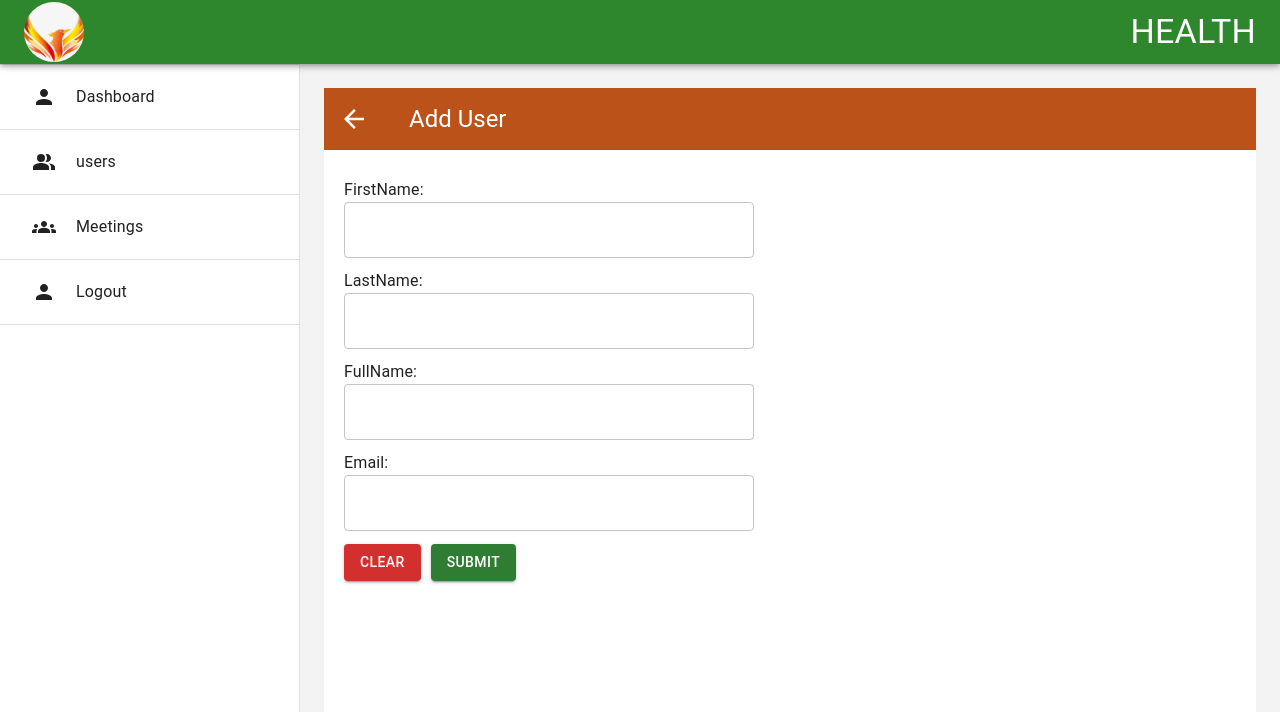
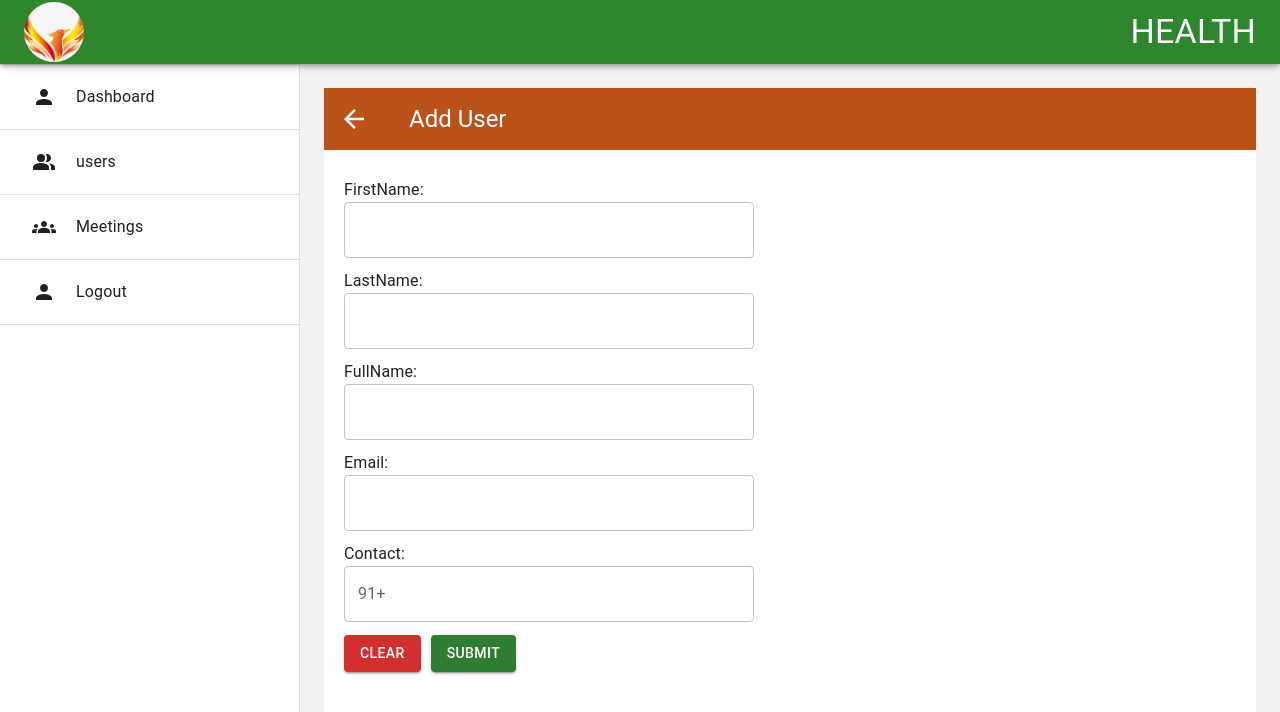
Before and after one commit to preeti9667/frontend, a Next.js app: page /admin/users/add in a window 1280 px wide. Shown: the top 712 px of the page. Built offline with nearby package versions, Linux system fonts and the light colour scheme.

Commit message:
add contact input

```diff
--- a/src/app/admin/users/add/page.tsx
+++ b/src/app/admin/users/add/page.tsx
@@ -4,6 +4,7 @@ import {
   Box,
   Button,
   CircularProgress,
+  InputAdornment,
   TextField,
   Typography,
 } from "@mui/material";
@@ -20,12 +21,16 @@ interface FormValue {
   lastName: string;
   fullName: string;
   email: string;
+  contact: string;
 }
 const validationSchema = Yup.object({
   firstName: Yup.string().required("First-Name is required"),
   lastName: Yup.string().required("Last-Name is required"),
   fullName: Yup.string().required("Full-Name is required"),
   email: Yup.string().required("Email is required"),
+  contact: Yup.string()
+    .matches(/^[6-9]\d{9}$/, "Enter valid 10-digit Indian mobile number")
+    .required("Mobile number is required"),
 });
 
 const MeetingForm = () => {
@@ -37,6 +42,7 @@ const MeetingForm = () => {
     lastName: "",
     fullName: "",
     email: "",
+    contact: "",
   };
 
   const handleSubmit = async (values: FormValue) => {
@@ -176,6 +182,26 @@ const MeetingForm = () => {
                   />
                 </Box>
 
+                <Box mt={1}>
+                  <label htmlFor="contact">Contact:</label>
+                  <Field
+                    as={TextField}
+                    name="contact"
+                    value={values.contact}
+                    type="tel"
+                    fullWidth
+                    onBlur={handleBlur}
+                    onChange={handleChange}
+                    error={touched.contact && Boolean(errors.contact)}
+                    helperText={<ErrorMessage name="contact" />}
+                    margin="auto"
+                      InputProps={{
+          startAdornment: <InputAdornment position="start">91+</InputAdornment>,
+          inputProps: { maxLength: 10 },
+        }}
+                  />
+                </Box>
+
                 <Box sx={{ display: "flex", margin: "10px 0", gap: "10px" }}>
                   <Button
                     onClick={handleReset}
--- a/src/app/admin/users/components/ResponsiveUsers.tsx
+++ b/src/app/admin/users/components/ResponsiveUsers.tsx
@@ -116,6 +116,8 @@ const ResponsiveUsers: React.FC<Props> = ({
                     <Moment item={String(user.createdAt)} type="lll" />
                   </Box>
                   <Typography variant="h6">Email: {user.email}</Typography>
+                  <Typography variant="h6">Contact: {user.contact}</Typography>
+
                 </CardContent>
                 <FormControlLabel
                   sx={{ padding: "0px 20px" }}
--- a/src/app/admin/users/page.tsx
+++ b/src/app/admin/users/page.tsx
@@ -38,6 +38,7 @@ interface DataItem {
   userId: string;
   fullName: string;
   email: string;
+  contact: string;
   isActive: boolean;
 }
 
@@ -160,6 +161,7 @@ export default function Users() {
                   </TableSortLabel>
                 </TableCell>
                 <TableCell sx={{ fontSize: "18px" }}>Email</TableCell>
+                <TableCell sx={{ fontSize: "18px" }}>Contact</TableCell>
                 <TableCell sx={{ fontSize: "18px" }}>Status</TableCell>
               </TableRow>
             </TableHead>
@@ -199,6 +201,7 @@ export default function Users() {
                   </TableCell>
                   <TableCell>{user.fullName}</TableCell>
                   <TableCell>{user.email}</TableCell>
+                  <TableCell>{user.contact}</TableCell>
 
                   <TableCell sx={{ padding: "0" }}>
                     <Switch
```
